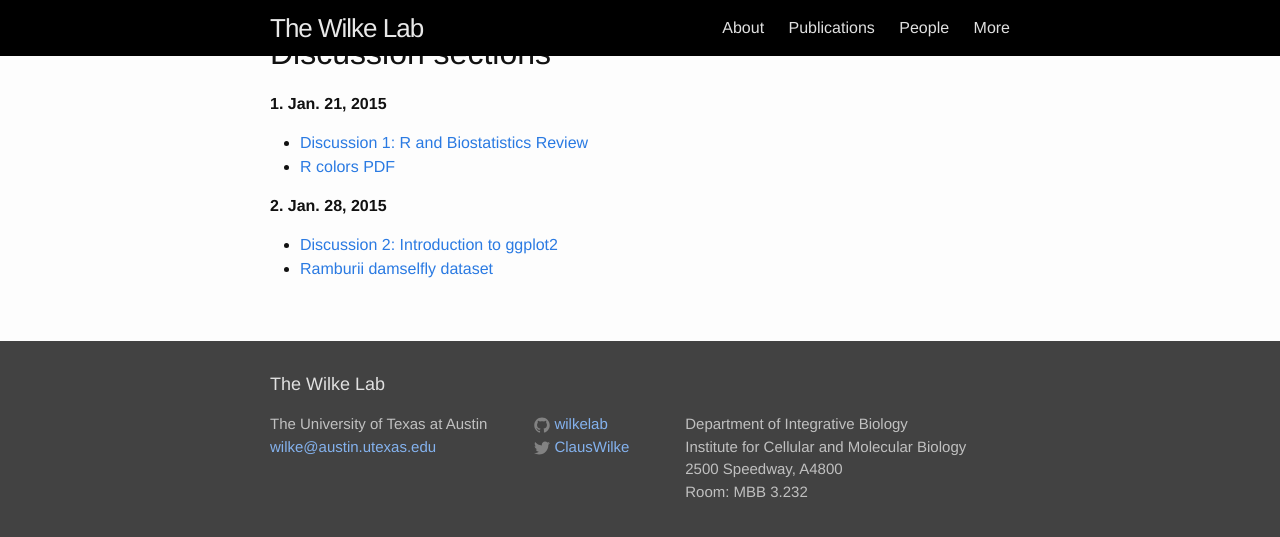
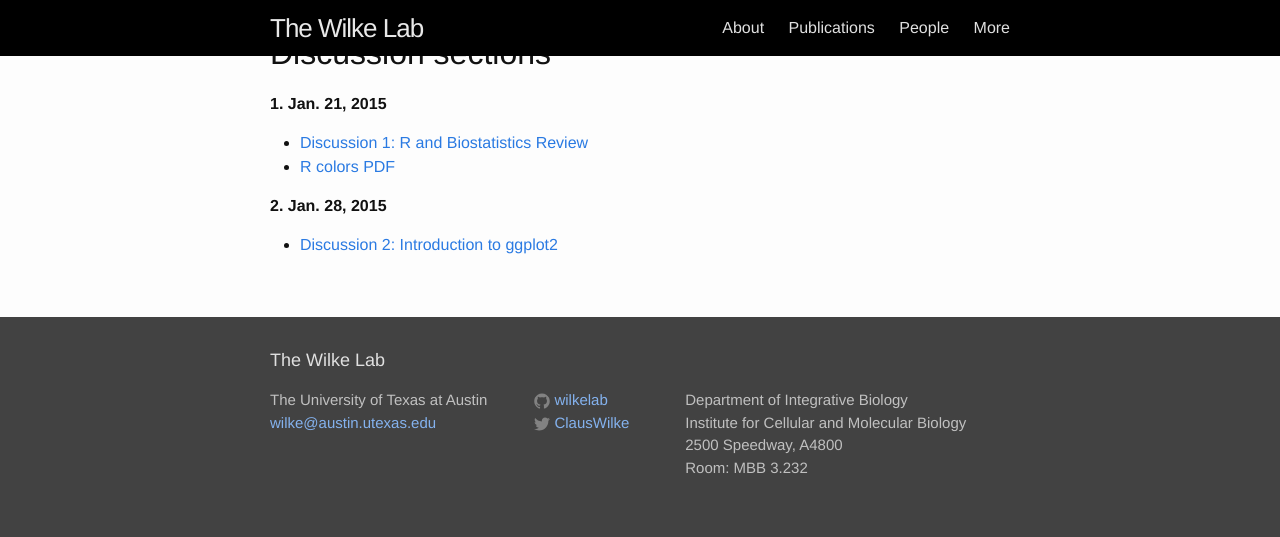
Before and after one commit to wilkelab/wilkelab.github.io.archive_sep_2020, a Jekyll site: the page built from classes/SDS348_spring_2015.md, in a window 1280 px wide and 900 px high, scrolled down 1128 px. Shown: the top 537 px of the window. Built offline with Jekyll 4.4.1, drawn with Linux system fonts in a browser that asks for light colours.

Commit message:
no need for ramburii link

```diff
--- a/classes/SDS348_spring_2015.md
+++ b/classes/SDS348_spring_2015.md
@@ -56,4 +56,3 @@ Syllabus and schedule: [SDS348_syllabus_spring2015.pdf](/classes/SDS348/SDS348_s
 **2. Jan. 28, 2015**
 
 * [Discussion 2: Introduction to ggplot2](/classes/SDS348/2015_spring_discussions/Discussion2.html)
-* [Ramburii damselfly dataset](/classes/SDS348/2015_spring_discussions/ramburii.csv)
```
